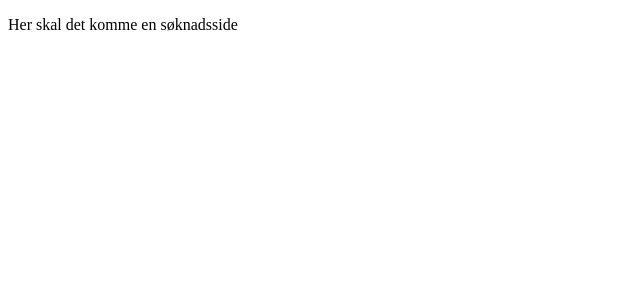
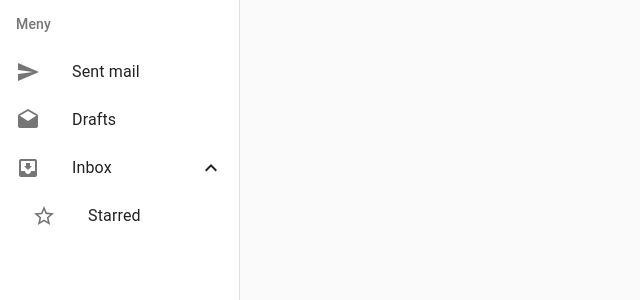
Before and after one commit to Studentidrettsforbundet/arrangere, a React (Create React App) app: page / in a window 1280 px wide. Shown: the top 300 px of the page, without its empty margins (0-640 px from the left). Built offline with nearby package versions, Linux system fonts and the light colour scheme.

Commit message:
#7 Set-up navigation drawer from material-ui template

```diff
--- a/src/App.tsx
+++ b/src/App.tsx
@@ -1,10 +1,13 @@
 import React from "react";
+import DrawerBar from "./components/DrawerBar";
 
 function App() {
   return (
     <div className="App">
+      <DrawerBar/>
       <p>Her skal det komme en søknadsside</p>
     </div>
+
   );
 }
 
--- /dev/null
+++ b/src/components/DrawerBar.tsx
@@ -0,0 +1,113 @@
+import React from 'react';
+import { createStyles, Theme, makeStyles } from '@material-ui/core/styles';
+import Drawer from '@material-ui/core/Drawer';
+import CssBaseline from '@material-ui/core/CssBaseline';
+import List from '@material-ui/core/List';
+import ListItem from '@material-ui/core/ListItem';
+import ListItemIcon from '@material-ui/core/ListItemIcon';
+import ListItemText from '@material-ui/core/ListItemText';
+import ListSubheader from '@material-ui/core/ListSubheader';
+import Collapse from '@material-ui/core/Collapse';
+import InboxIcon from '@material-ui/icons/MoveToInbox';
+import DraftsIcon from '@material-ui/icons/Drafts';
+import SendIcon from '@material-ui/icons/Send';
+import ExpandLess from '@material-ui/icons/ExpandLess';
+import ExpandMore from '@material-ui/icons/ExpandMore';
+import StarBorder from '@material-ui/icons/StarBorder';
+
+const drawerWidth = 240;
+
+const useStyles = makeStyles((theme: Theme) =>
+  createStyles({
+    root: {
+      width: '100%',
+      maxWidth: 360,
+      backgroundColor: theme.palette.background.paper,
+    },
+    drawer: {
+      width: drawerWidth,
+      flexShrink: 0,
+    },
+    drawerPaper: {
+      width: drawerWidth,
+    },
+    nested: {
+        paddingLeft: theme.spacing(4),
+      },
+    content: {
+      flexGrow: 1,
+      backgroundColor: theme.palette.background.default,
+      padding: theme.spacing(3),
+    },
+  }),
+);
+
+export default function DrawerBar() {
+  const classes = useStyles();
+
+  const [open, setOpen] = React.useState(true); {/* Sjekk state håndtering, bruke recoil her? */}
+
+  const handleClick = () => {
+    setOpen(!open);
+  };
+
+  return (
+    <div className={classes.root}>
+      <CssBaseline />
+      <Drawer
+        className={classes.drawer}
+        variant="permanent"
+        classes={{
+          paper: classes.drawerPaper,
+        }}
+        anchor="left"
+      >
+          <div className="drawerContent"> {/* Sjekk om dette er riktig måte å skrive klassenavn på */}
+
+          </div>
+
+       <List
+      component="nav"
+     aria-labelledby="nested-list-subheader"
+      subheader={
+        <ListSubheader component="div" id="nested-list-subheader">
+          Meny
+        </ListSubheader>
+      }
+      className={classes.root}
+    >
+      <ListItem button>
+        <ListItemIcon>
+          <SendIcon />
+        </ListItemIcon>
+        <ListItemText primary="Sent mail" />
+      </ListItem>
+      <ListItem button>
+        <ListItemIcon>
+          <DraftsIcon />
+        </ListItemIcon>
+        <ListItemText primary="Drafts" />
+      </ListItem>
+      <ListItem button onClick={handleClick}>
+        <ListItemIcon>
+          <InboxIcon />
+        </ListItemIcon>
+        <ListItemText primary="Inbox" />
+        {open ? <ExpandLess /> : <ExpandMore />}
+      </ListItem>
+      <Collapse in={open} timeout="auto" unmountOnExit>
+        <List component="div" disablePadding>
+          <ListItem button className={classes.nested}>
+            <ListItemIcon>
+              <StarBorder />
+            </ListItemIcon>
+            <ListItemText primary="Starred" />
+          </ListItem>
+        </List>
+      </Collapse>
+    </List>
+      </Drawer>
+
+    </div>
+  );
+}
```
